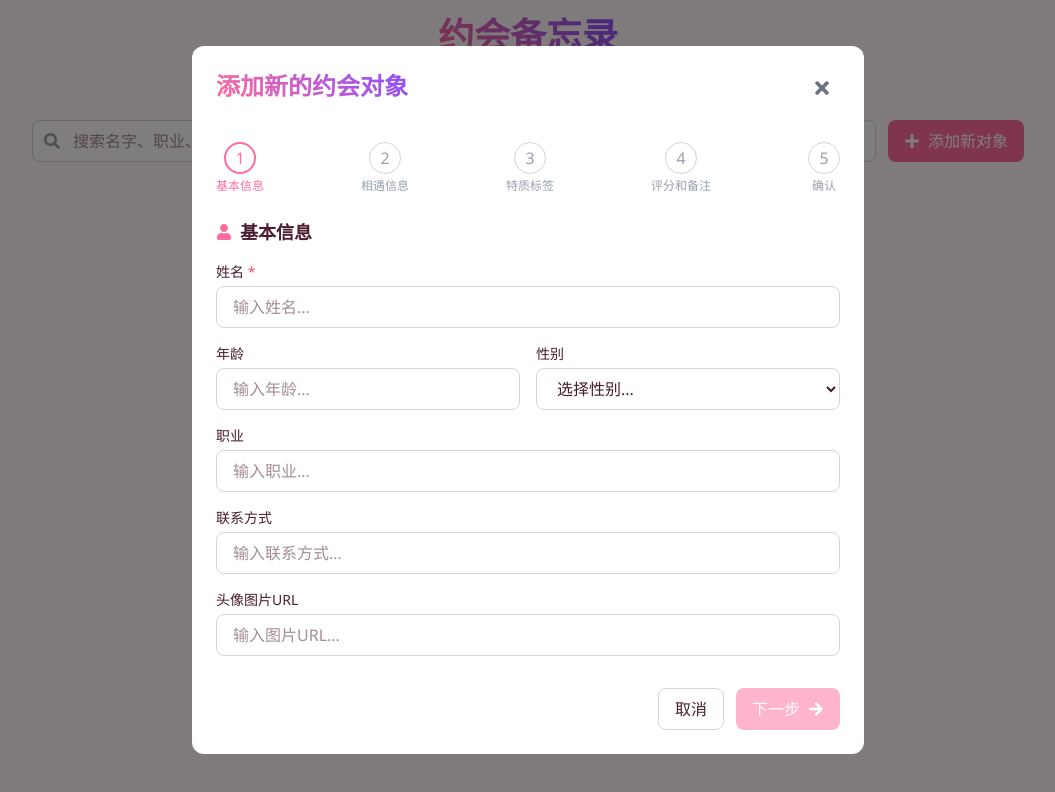
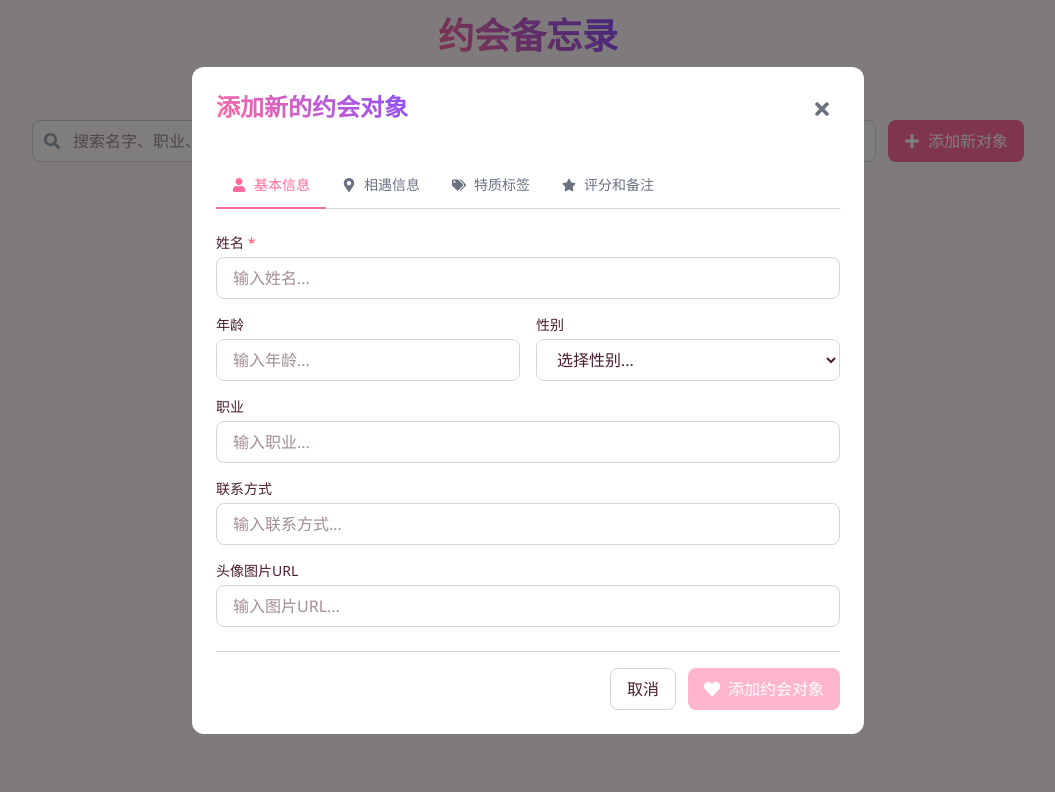
Before and after one commit to kjohh/dating-memo, a Next.js app: page / in a window 1280 px wide. Both pictures are taken after a click on the button "添加新对象". Shown: the top 792 px of the page, without its empty margins (112-1167 px from the left). Built offline with nearby package versions, Linux system fonts and the light colour scheme.

Commit message:
refactor: 简化约会对象表单交互，移除多步骤设计
- 将多步骤表单重构为标签页导航
- 移除步骤指示器和导航按钮
- 简化表单验证逻辑
- 优化标签页切换交互
- 保留原有的表单功能和字段

```diff
--- a/src/components/DatePersonForm.tsx
+++ b/src/components/DatePersonForm.tsx
@@ -4,7 +4,7 @@ import { zodResolver } from '@hookform/resolvers/zod';
 import { DatePersonForm as DatePersonFormType, datePersonFormSchema, PRESET_POSITIVE_TAGS, PRESET_NEGATIVE_TAGS, PRESET_PERSONALITY_TAGS } from '@/types';
 import TagSelector from './TagSelector';
 import StarRating from './StarRating';
-import { FaTimes, FaHeart, FaArrowRight, FaArrowLeft, FaUser, FaMapMarkerAlt, FaTags, FaStar, FaCheck } from 'react-icons/fa';
+import { FaTimes, FaHeart, FaUser, FaMapMarkerAlt, FaTags, FaStar, FaCheck } from 'react-icons/fa';
 
 interface DatePersonFormProps {
   initialData?: Partial<DatePersonFormType>;
@@ -12,16 +12,16 @@ interface DatePersonFormProps {
   onCancel: () => void;
 }
 
-// 表单步骤
-type FormStep = '基本信息' | '相遇信息' | '特质标签' | '评分和备注' | '确认';
+// 表单标签页
+type FormTab = '基本信息' | '相遇信息' | '特质标签' | '评分和备注';
 
 const DatePersonForm: React.FC<DatePersonFormProps> = ({
   initialData,
   onSubmit,
   onCancel
 }) => {
-  // 当前步骤
-  const [currentStep, setCurrentStep] = useState<FormStep>('基本信息');
+  // 当前标签页
+  const [currentTab, setCurrentTab] = useState<FormTab>('基本信息');
 
   const { register, handleSubmit, setValue, watch, formState: { errors, isValid } } = useForm<DatePersonFormType>({
     resolver: zodResolver(datePersonFormSchema),
@@ -50,48 +50,24 @@ const DatePersonForm: React.FC<DatePersonFormProps> = ({
   const customTags = watch('customTags');
   const rating = watch('rating');
   const name = watch('name');
-  const age = watch('age');
-  const gender = watch('gender');
-  const occupation = watch('occupation');
-  const meetDate = watch('meetDate');
-  const meetLocation = watch('meetLocation');
-  const notes = watch('notes');
 
-  // 步骤指示器
-  const steps: FormStep[] = ['基本信息', '相遇信息', '特质标签', '评分和备注', '确认'];
+  // 标签页列表
+  const tabs: FormTab[] = ['基本信息', '相遇信息', '特质标签', '评分和备注'];
 
-  // 下一步
-  const handleNextStep = () => {
-    const currentIndex = steps.indexOf(currentStep);
-    if (currentIndex < steps.length - 1) {
-      setCurrentStep(steps[currentIndex + 1]);
+  // 获取标签页图标
+  const getTabIcon = (tab: FormTab) => {
+    switch (tab) {
+      case '基本信息': return <FaUser />;
+      case '相遇信息': return <FaMapMarkerAlt />;
+      case '特质标签': return <FaTags />;
+      case '评分和备注': return <FaStar />;
+      default: return null;
     }
   };
 
-  // 上一步
-  const handlePrevStep = () => {
-    const currentIndex = steps.indexOf(currentStep);
-    if (currentIndex > 0) {
-      setCurrentStep(steps[currentIndex - 1]);
-    }
-  };
-
-  // 检查当前步骤是否有效
-  const isCurrentStepValid = () => {
-    if (currentStep === '基本信息') {
+  // 检查表单是否有效
+  const isFormValid = () => {
     return !!name; // 至少需要填写名字
-    }
-    return true;
-  };
-
-  // 格式化日期
-  const formatDate = (dateString: string) => {
-    if (!dateString) return '未设置';
-    try {
-      return new Date(dateString).toLocaleDateString('zh-CN');
-    } catch (e) {
-      return dateString;
-    }
   };
 
   return (
@@ -111,41 +87,28 @@ const DatePersonForm: React.FC<DatePersonFormProps> = ({
         </h2>
       </div>
 
-      {/* 步骤指示器 */}
-      <div className="flex justify-between mb-6">
-        {steps.map((step, index) => (
-          <div
-            key={step}
-            className={`flex flex-col items-center ${index <= steps.indexOf(currentStep) ? 'text-primary' : 'text-gray-400'}`}
-          >
-            <div
-              className={`w-8 h-8 rounded-full flex items-center justify-center mb-1 ${
-                index < steps.indexOf(currentStep)
-                  ? 'bg-primary text-white'
-                  : index === steps.indexOf(currentStep)
-                    ? 'border-2 border-primary text-primary'
-                    : 'border border-gray-300 text-gray-400'
+      {/* 标签页导航 */}
+      <div className="flex flex-wrap border-b border-gray-300 dark:border-gray-700 mb-6">
+        {tabs.map((tab) => (
+          <button
+            key={tab}
+            type="button"
+            onClick={() => setCurrentTab(tab)}
+            className={`flex items-center gap-2 px-4 py-3 text-sm font-medium transition-colors ${
+              currentTab === tab
+                ? 'text-primary border-b-2 border-primary -mb-px'
+                : 'text-gray-500 hover:text-gray-700 dark:hover:text-gray-300'
             }`}
           >
-              {index < steps.indexOf(currentStep) ? (
-                <FaCheck size={12} />
-              ) : (
-                index + 1
-              )}
-            </div>
-            <span className="text-xs hidden sm:block">{step}</span>
-          </div>
+            {getTabIcon(tab)}
+            <span>{tab}</span>
+          </button>
         ))}
       </div>
 
-      {/* 基本信息步骤 */}
-      {currentStep === '基本信息' && (
+      {/* 基本信息标签页 */}
+      {currentTab === '基本信息' && (
         <div className="space-y-4 animate-fadeIn">
-          <div className="flex items-center mb-4">
-            <FaUser className="text-primary mr-2" />
-            <h3 className="text-lg font-semibold">基本信息</h3>
-          </div>
-
           <div>
             <label htmlFor="name" className="block text-sm font-medium mb-1">
               姓名 <span className="text-error">*</span>
@@ -238,14 +201,9 @@ const DatePersonForm: React.FC<DatePersonFormProps> = ({
         </div>
       )}
 
-      {/* 相遇信息步骤 */}
-      {currentStep === '相遇信息' && (
+      {/* 相遇信息标签页 */}
+      {currentTab === '相遇信息' && (
         <div className="space-y-4 animate-fadeIn">
-          <div className="flex items-center mb-4">
-            <FaMapMarkerAlt className="text-primary mr-2" />
-            <h3 className="text-lg font-semibold">相遇信息</h3>
-          </div>
-
           <div>
             <label htmlFor="meetDate" className="block text-sm font-medium mb-1">
               相遇日期
@@ -273,14 +231,9 @@ const DatePersonForm: React.FC<DatePersonFormProps> = ({
         </div>
       )}
 
-      {/* 特质标签步骤 */}
-      {currentStep === '特质标签' && (
+      {/* 特质标签标签页 */}
+      {currentTab === '特质标签' && (
         <div className="space-y-4 animate-fadeIn">
-          <div className="flex items-center mb-4">
-            <FaTags className="text-primary mr-2" />
-            <h3 className="text-lg font-semibold">特质标签</h3>
-          </div>
-
           <TagSelector
             title="优点标签"
             presetTags={PRESET_POSITIVE_TAGS}
@@ -315,14 +268,9 @@ const DatePersonForm: React.FC<DatePersonFormProps> = ({
         </div>
       )}
 
-      {/* 评分和备注步骤 */}
-      {currentStep === '评分和备注' && (
+      {/* 评分和备注标签页 */}
+      {currentTab === '评分和备注' && (
         <div className="space-y-4 animate-fadeIn">
-          <div className="flex items-center mb-4">
-            <FaStar className="text-primary mr-2" />
-            <h3 className="text-lg font-semibold">评分和备注</h3>
-          </div>
-
           <div>
             <h3 className="text-lg font-semibold mb-2">总体评分</h3>
             <StarRating
@@ -346,160 +294,8 @@ const DatePersonForm: React.FC<DatePersonFormProps> = ({
         </div>
       )}
 
-      {/* 确认步骤 */}
-      {currentStep === '确认' && (
-        <div className="space-y-6 animate-fadeIn">
-          <div className="flex items-center mb-4">
-            <FaCheck className="text-primary mr-2" />
-            <h3 className="text-lg font-semibold">确认信息</h3>
-          </div>
-
-          <div className="bg-gray-50 dark:bg-gray-800/50 p-4 rounded-lg">
-            <h4 className="font-medium mb-2">基本信息</h4>
-            <div className="grid grid-cols-2 gap-x-4 gap-y-2 text-sm">
-              <div>
-                <span className="text-gray-500">姓名：</span>
-                <span className="font-medium">{name}</span>
-              </div>
-              {age && (
-                <div>
-                  <span className="text-gray-500">年龄：</span>
-                  <span>{age} 岁</span>
-                </div>
-              )}
-              {gender && (
-                <div>
-                  <span className="text-gray-500">性别：</span>
-                  <span>{gender}</span>
-                </div>
-              )}
-              {occupation && (
-                <div>
-                  <span className="text-gray-500">职业：</span>
-                  <span>{occupation}</span>
-                </div>
-              )}
-            </div>
-          </div>
-
-          {(meetDate || meetLocation) && (
-            <div className="bg-gray-50 dark:bg-gray-800/50 p-4 rounded-lg">
-              <h4 className="font-medium mb-2">相遇信息</h4>
-              <div className="grid grid-cols-2 gap-x-4 gap-y-2 text-sm">
-                {meetDate && (
-                  <div>
-                    <span className="text-gray-500">日期：</span>
-                    <span>{formatDate(meetDate)}</span>
-                  </div>
-                )}
-                {meetLocation && (
-                  <div>
-                    <span className="text-gray-500">地点：</span>
-                    <span>{meetLocation}</span>
-                  </div>
-                )}
-              </div>
-            </div>
-          )}
-
-          {(positiveTags.length > 0 || negativeTags.length > 0 || personalityTags.length > 0 || customTags.length > 0) && (
-            <div className="bg-gray-50 dark:bg-gray-800/50 p-4 rounded-lg">
-              <h4 className="font-medium mb-2">特质标签</h4>
-
-              {positiveTags.length > 0 && (
-                <div className="mb-2">
-                  <span className="text-gray-500 text-sm">优点：</span>
-                  <div className="flex flex-wrap gap-1 mt-1">
-                    {positiveTags.map(tag => (
-                      <span key={tag} className="bg-pink-100 dark:bg-pink-900/30 text-pink-800 dark:text-pink-200 text-xs px-2 py-1 rounded-full">
-                        {tag}
-                      </span>
-                    ))}
-                  </div>
-                </div>
-              )}
-
-              {negativeTags.length > 0 && (
-                <div className="mb-2">
-                  <span className="text-gray-500 text-sm">缺点：</span>
-                  <div className="flex flex-wrap gap-1 mt-1">
-                    {negativeTags.map(tag => (
-                      <span key={tag} className="bg-gray-100 dark:bg-gray-800 text-gray-800 dark:text-gray-200 text-xs px-2 py-1 rounded-full">
-                        {tag}
-                      </span>
-                    ))}
-                  </div>
-                </div>
-              )}
-
-              {personalityTags.length > 0 && (
-                <div className="mb-2">
-                  <span className="text-gray-500 text-sm">性格：</span>
-                  <div className="flex flex-wrap gap-1 mt-1">
-                    {personalityTags.map(tag => (
-                      <span key={tag} className="bg-purple-100 dark:bg-purple-900/30 text-purple-800 dark:text-purple-200 text-xs px-2 py-1 rounded-full">
-                        {tag}
-                      </span>
-                    ))}
-                  </div>
-                </div>
-              )}
-
-              {customTags.length > 0 && (
-                <div>
-                  <span className="text-gray-500 text-sm">自定义：</span>
-                  <div className="flex flex-wrap gap-1 mt-1">
-                    {customTags.map(tag => (
-                      <span key={tag} className="bg-blue-100 dark:bg-blue-900/30 text-blue-800 dark:text-blue-200 text-xs px-2 py-1 rounded-full">
-                        {tag}
-                      </span>
-                    ))}
-                  </div>
-                </div>
-              )}
-            </div>
-          )}
-
-          {(rating || notes) && (
-            <div className="bg-gray-50 dark:bg-gray-800/50 p-4 rounded-lg">
-              <h4 className="font-medium mb-2">评分和备注</h4>
-
-              {rating && (
-                <div className="mb-2">
-                  <span className="text-gray-500 text-sm">评分：</span>
-                  <div className="mt-1">
-                    <StarRating rating={Number(rating)} readonly size={16} />
-                  </div>
-                </div>
-              )}
-
-              {notes && (
-                <div>
-                  <span className="text-gray-500 text-sm">备注：</span>
-                  <p className="mt-1 text-sm whitespace-pre-wrap">{notes}</p>
-                </div>
-              )}
-            </div>
-          )}
-        </div>
-      )}
-
-      {/* 导航按钮 */}
-      <div className="flex justify-between pt-4">
-        <div>
-          {currentStep !== '基本信息' && (
-            <button
-              type="button"
-              onClick={handlePrevStep}
-              className="px-4 py-2 rounded-lg border border-gray-300 dark:border-gray-700 hover:bg-gray-100 dark:hover:bg-gray-800 transition-colors flex items-center gap-2"
-            >
-              <FaArrowLeft />
-              <span>上一步</span>
-            </button>
-          )}
-        </div>
-
-        <div className="flex gap-3">
+      {/* 提交按钮 */}
+      <div className="flex justify-end gap-3 pt-4 border-t border-gray-300 dark:border-gray-700 mt-6">
         <button
           type="button"
           onClick={onCancel}
@@ -508,26 +304,14 @@ const DatePersonForm: React.FC<DatePersonFormProps> = ({
           取消
         </button>
 
-          {currentStep !== '确认' ? (
-            <button
-              type="button"
-              onClick={handleNextStep}
-              disabled={!isCurrentStepValid()}
-              className="px-4 py-2 rounded-lg bg-primary hover:bg-primary-dark text-white transition-colors flex items-center gap-2 disabled:opacity-50 disabled:cursor-not-allowed"
-            >
-              <span>下一步</span>
-              <FaArrowRight />
-            </button>
-          ) : (
         <button
           type="submit"
-              className="px-4 py-2 rounded-lg bg-primary hover:bg-primary-dark text-white transition-colors flex items-center gap-2"
+          disabled={!isFormValid()}
+          className="px-4 py-2 rounded-lg bg-primary hover:bg-primary-dark text-white transition-colors flex items-center gap-2 disabled:opacity-50 disabled:cursor-not-allowed"
         >
           <FaHeart className="heart-beat" />
           <span>{initialData?.name ? '保存修改' : '添加约会对象'}</span>
         </button>
-          )}
-        </div>
       </div>
     </form>
   );
```
Lines whose indentation alone changed are shown as unchanged.
